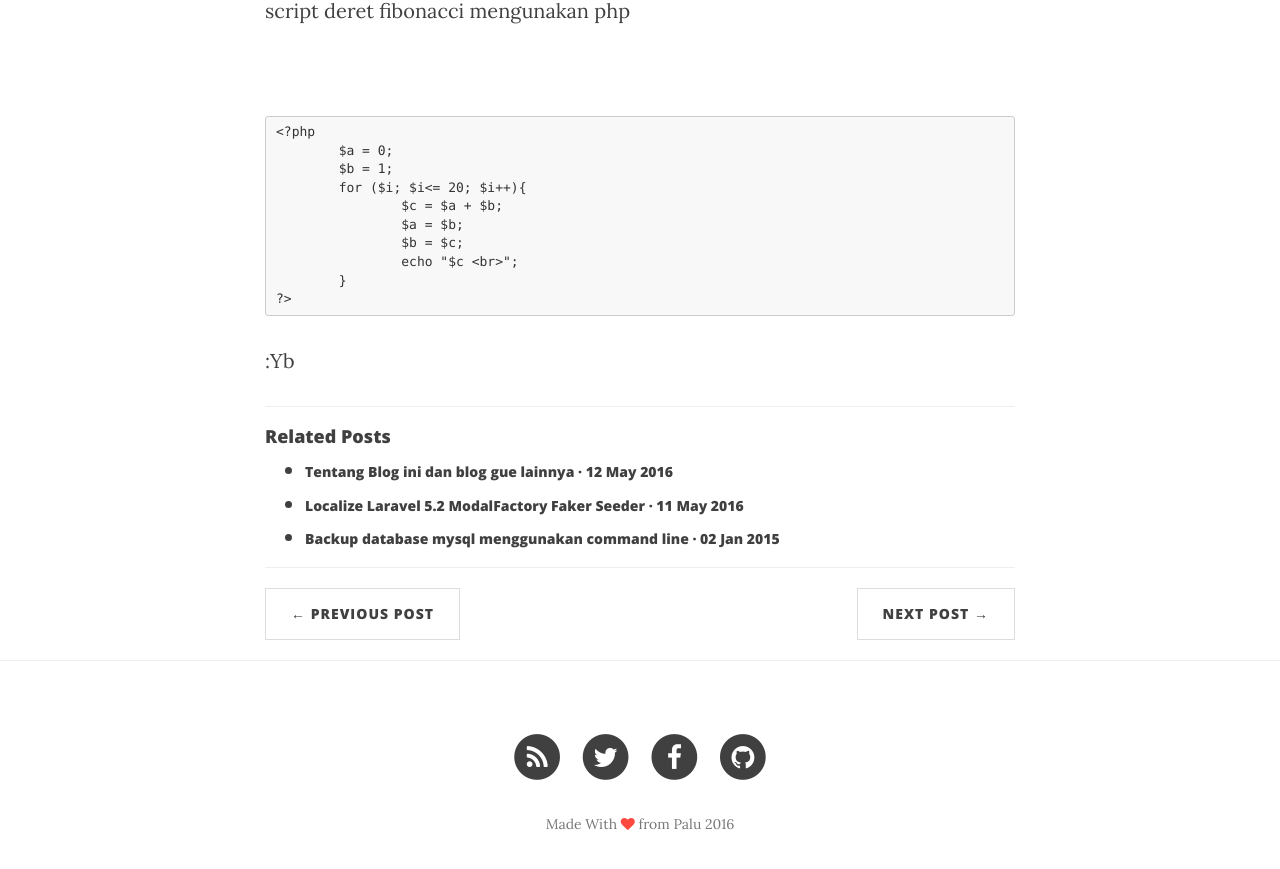
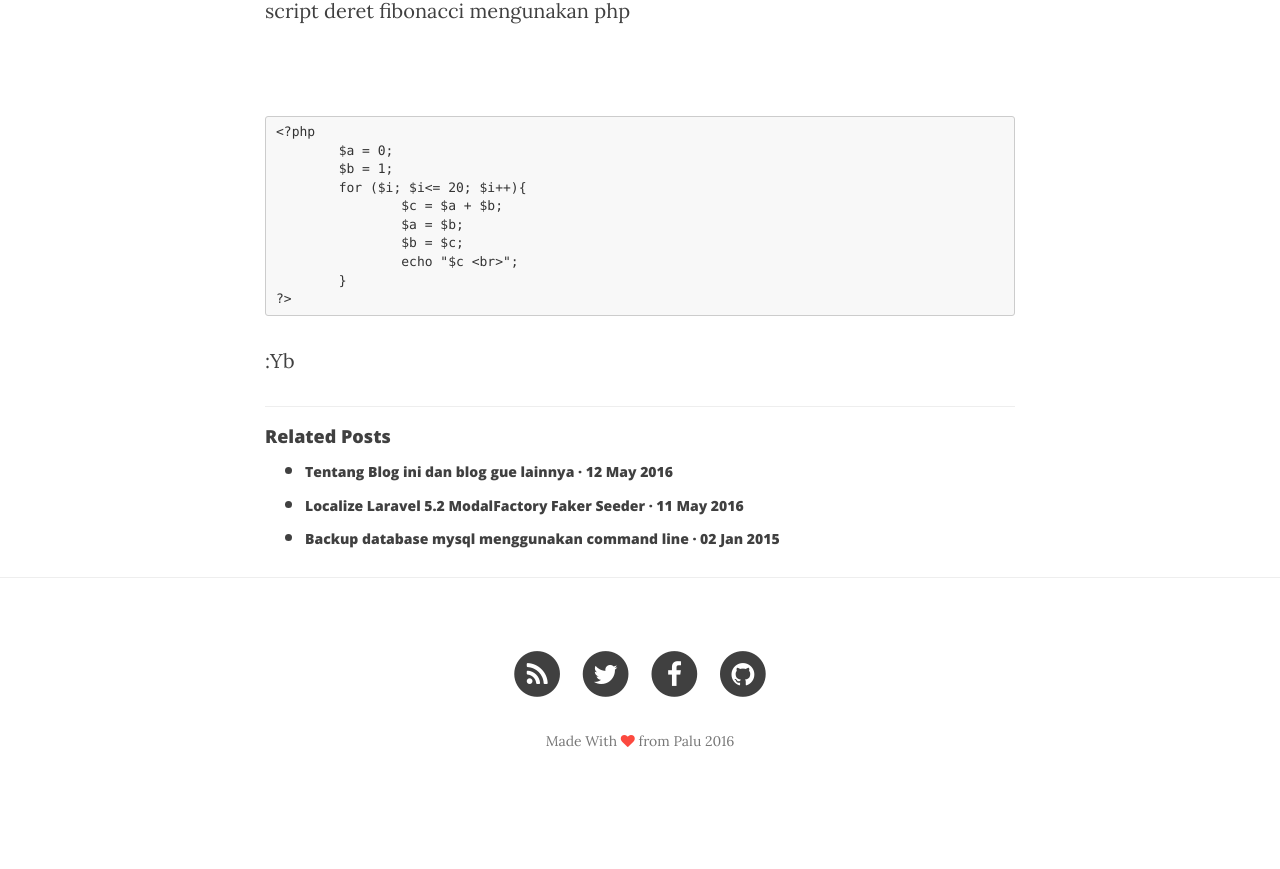
Before and after one commit to andymarthin/andymarthin.github-io, a Jekyll site: the page built from _posts/2014-03-07-deret-fibonacci-menggunakan-php.html, in a window 1280 px wide and 900 px high, scrolled down 767 px. Shown: the top 869 px of the window. Built offline with Jekyll 4.4.1, drawn with Linux system fonts in a browser that asks for light colours; nearby versions of some CDN libraries; after the commit the page ends 1584 px from its top, so only the background shows below that.

Commit message:
fix related article

```diff
--- a/_layouts/post.html
+++ b/_layouts/post.html
@@ -42,20 +42,6 @@
                     {% endfor %}
                   </ul>
                 </div>
-                <hr>
-                <ul class="pager">
-                    {% if page.previous.url %}
-                    <li class="previous">
-                        <a href="{{ page.previous.url | prepend: site.baseurl | replace: '//', '/' }}" data-toggle="tooltip" data-placement="top" title="{{page.previous.title}}">&larr; Previous Post</a>
-                    </li>
-                    {% endif %}
-                    {% if page.next.url %}
-                    <li class="next">
-                        <a href="{{ page.next.url | prepend: site.baseurl | replace: '//', '/' }}" data-toggle="tooltip" data-placement="top" title="{{page.next.title}}">Next Post &rarr;</a>
-                    </li>
-                    {% endif %}
-                </ul>
-
             </div>
         </div>
     </div>
```
